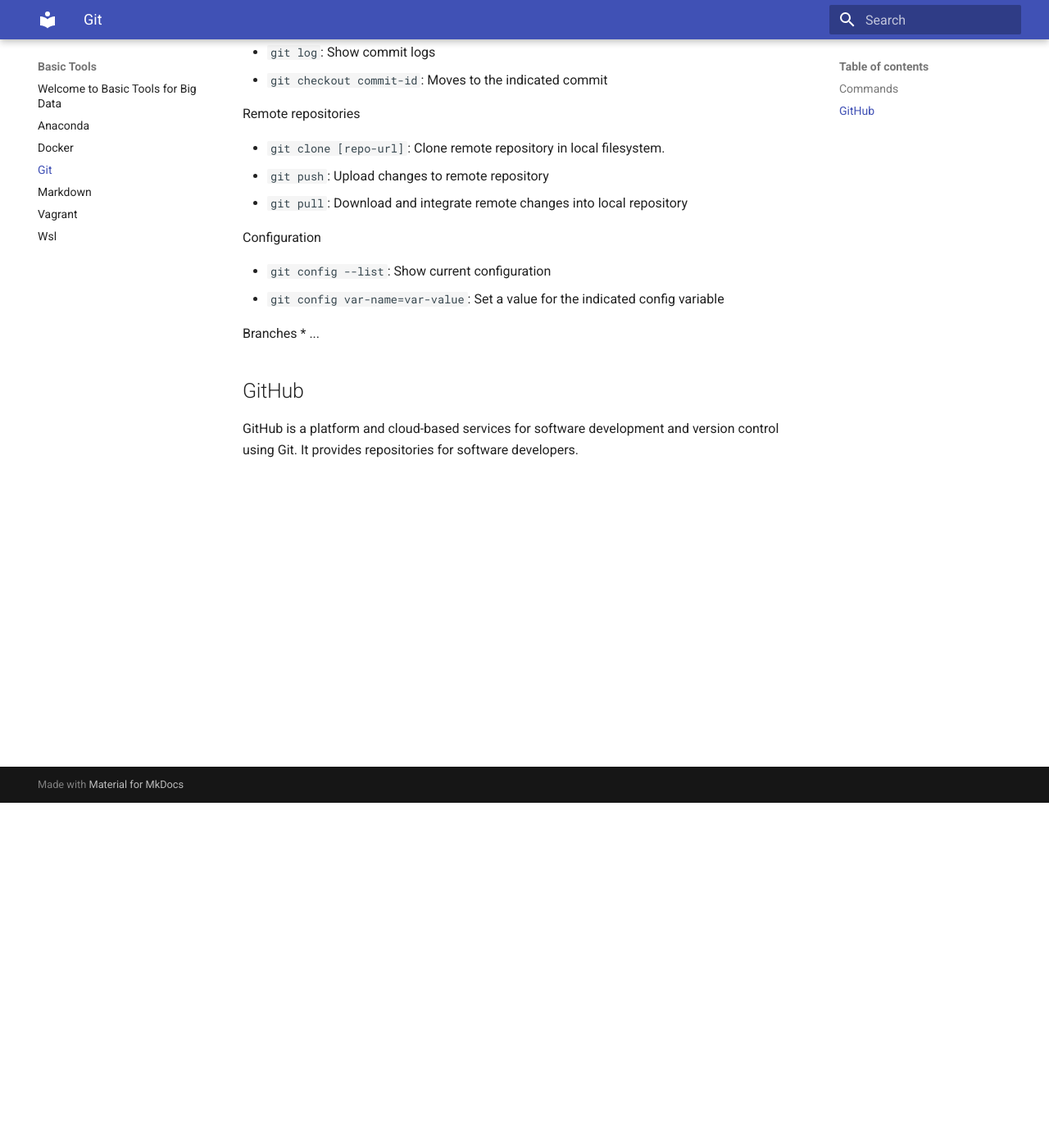
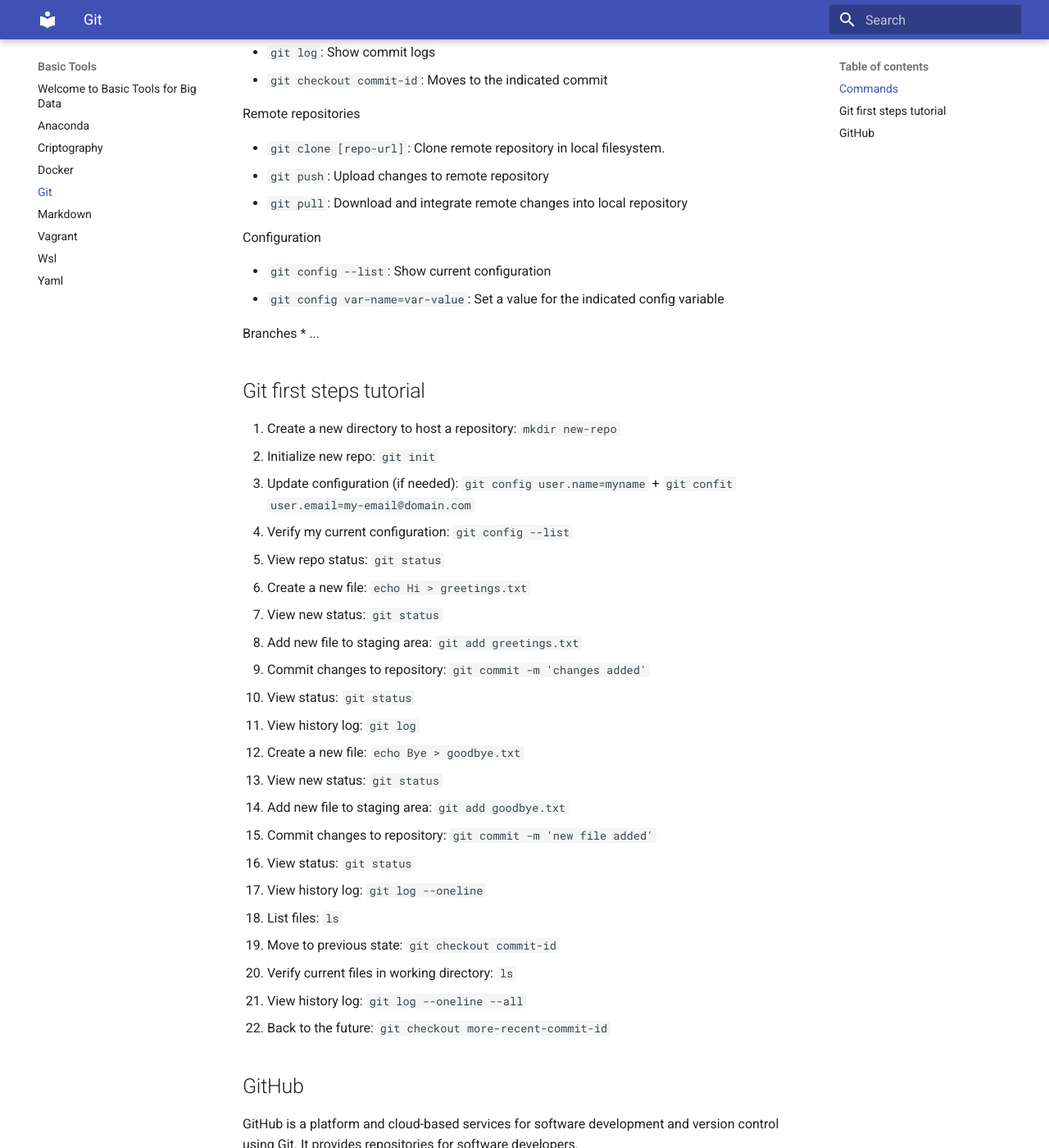
Before and after one commit to bigdatawirtz/basic-tools, an MkDocs documentation site: the page built from docs/git.md, in a window 1280 px wide and 1400 px high, scrolled down 421 px. Shown: the whole window at 82% size. Built offline with MkDocs 1.6.1 and Material for MkDocs 9.7.7, drawn with Linux system fonts in a browser that asks for light colours.

Commit message:
many updates

```diff
--- a/docs/git.md
+++ b/docs/git.md
@@ -25,6 +25,32 @@
 Branches
 * ...
 
+## Git first steps tutorial
+
+1. Create a new directory to host a repository: `mkdir new-repo`
+2. Initialize new repo: `git init`
+3. Update configuration (if needed): `git config user.name=myname` + `git confit user.email=my-email@domain.com`
+4. Verify my current configuration: `git config --list`
+5. View repo status: `git status`
+6. Create a new file: `echo Hi > greetings.txt`
+7. View new status: `git status`
+8. Add new file to staging area: `git add greetings.txt`
+9. Commit changes to repository: `git commit -m 'changes added' `
+10. View status:  `git status`
+11. View history log: `git log`
+12. Create a new file: `echo Bye > goodbye.txt`
+13. View new status: `git status`
+14. Add new file to staging area: `git add goodbye.txt`
+15. Commit changes to repository: `git commit -m 'new file added' `
+16. View status:  `git status`
+17. View history log: `git log --oneline`
+18. List files: `ls`
+19. Move to previous state: `git checkout commit-id`
+20. Verify current files in working directory: `ls`
+21. View history log: `git log --oneline --all`
+22. Back to the future: `git checkout more-recent-commit-id`
+
+
 ## GitHub
 
 GitHub is a platform and cloud-based services for software development and version control using Git. It provides repositories for software developers.
```
Also changed, not shown: docs/anaconda.md (+7 -1 lines), docs/criptography.md (added, +17 -0 lines), docs/vagrant.md (+31 -0 lines), docs/yaml.md (added, +5 -0 lines).
